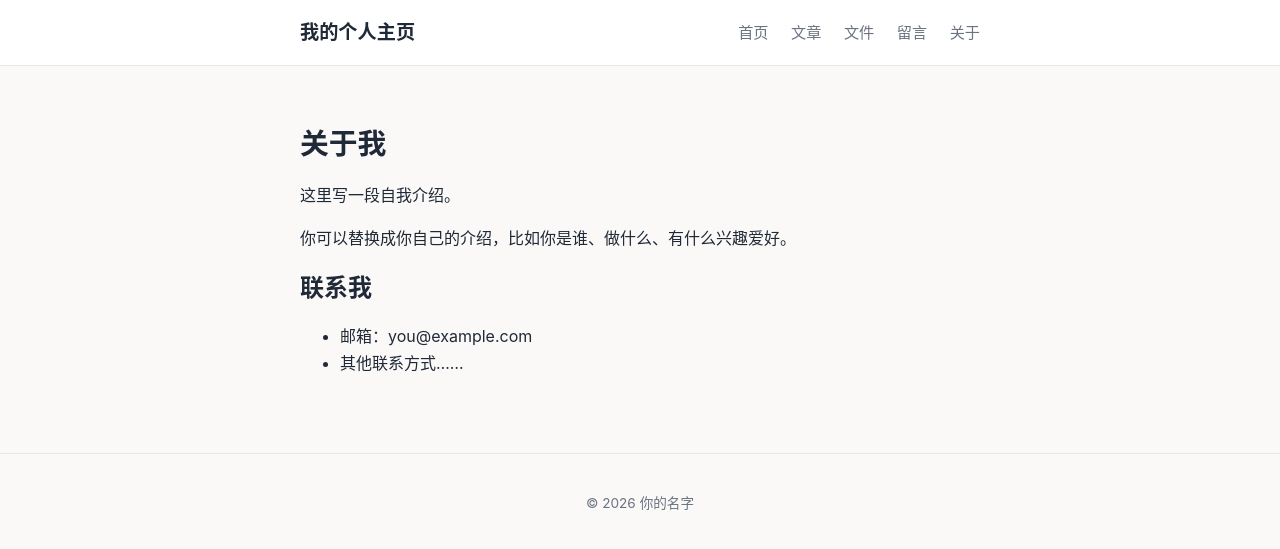
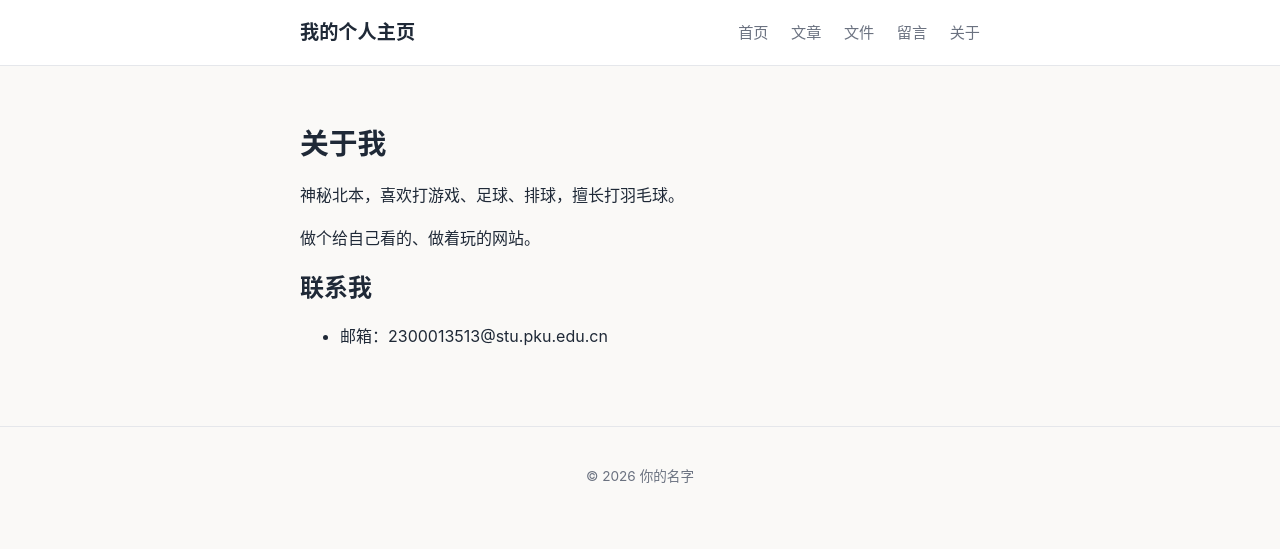
Before and after one commit to sheep213/sheep213.github.io, a Jekyll site: the page built from about.md, in a window 1280 px wide. Shown: the top 549 px of the page. Built offline with Jekyll 4.4.1, drawn with Linux system fonts in a browser that asks for light colours.

Commit message:
Update about.md

```diff
--- a/about.md
+++ b/about.md
@@ -6,11 +6,10 @@ permalink: /about/
 
 # 关于我
 
-这里写一段自我介绍。
+神秘北本，喜欢打游戏、足球、排球，擅长打羽毛球。
 
-你可以替换成你自己的介绍，比如你是谁、做什么、有什么兴趣爱好。
+做个给自己看的、做着玩的网站。
 
 ## 联系我
 
-- 邮箱：you@example.com
-- 其他联系方式……
+- 邮箱：2300013513@stu.pku.edu.cn
```
